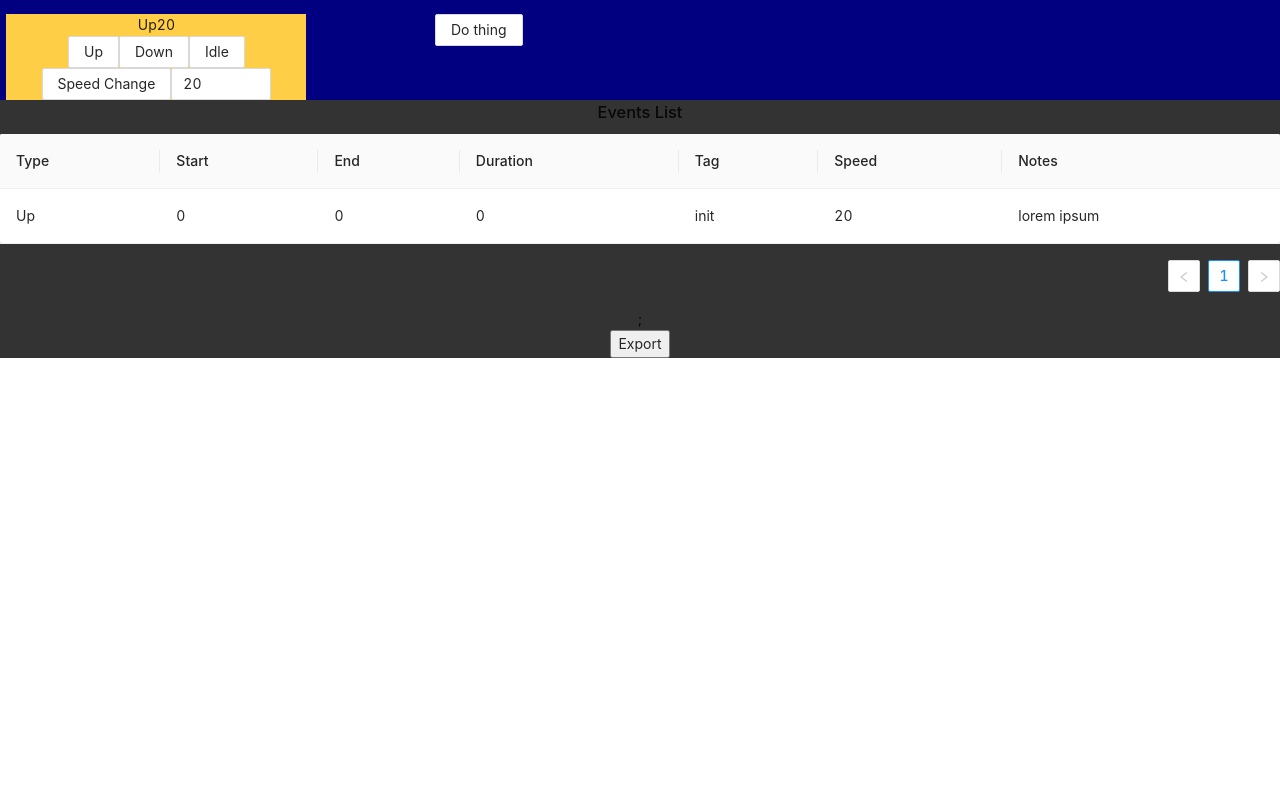
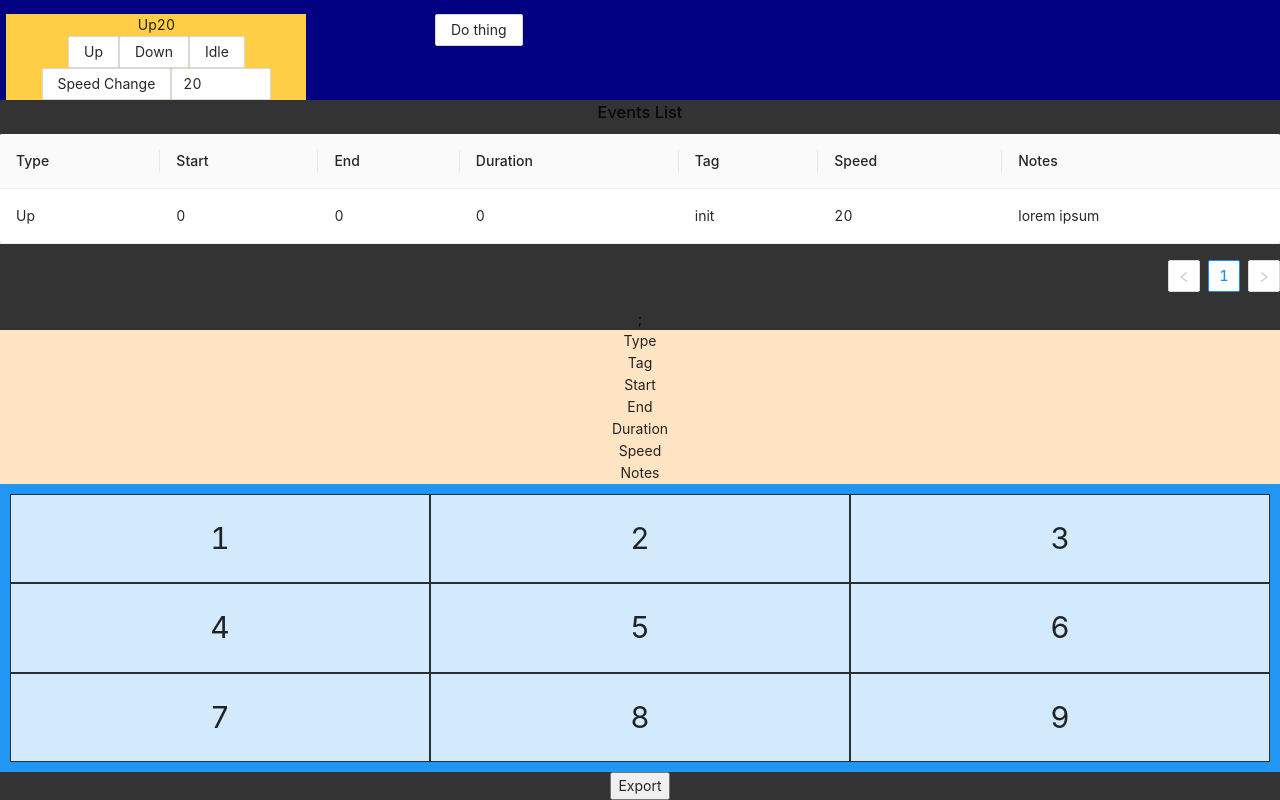
Before and after one commit to JoshW-dev/line-study-app, a React (Create React App) app in the folder client/: page / in a window 1280 px wide. Shown: the part 488-1288 px from the top of the page. Before the commit the page ends 846 px from the top, so only its background shows below. Built offline with nearby package versions, Linux system fonts and the light colour scheme.

Commit message:
experiment with events list table
ant design table is insufficient for editting events once added, create 7-columned row components instead with input fields

```diff
--- a/client/src/components/LineStudy/lineStudy.css
+++ b/client/src/components/LineStudy/lineStudy.css
@@ -8,7 +8,9 @@
     column-gap: 1.6em;
   }
   .line-study-component{
-    min-height: 10vh;
+
+    /* min-height: 10vh;
+     */
     min-width: 250px;
     background-color: #ffce47;
   }
--- a/client/src/components/LineStudy/lineStudy.jsx
+++ b/client/src/components/LineStudy/lineStudy.jsx
@@ -32,6 +32,10 @@ function LineStudy() {
     const [apiData, setApiData] = useState([{ userId: "test id", title: "test title" }])
     var onClickTags = () => {
         setTags([...tags, inputs.newTag]);
+        setInputs(prevState => ({
+            ...prevState,
+            newTag: ""
+        }))
     }
     const getTime = React.useRef(null)
 
@@ -42,7 +46,7 @@ function LineStudy() {
         let newEvent = {
             type: type,
             //get start time from lineStudyStartTime vs now (ms)
-            start: Date.now()-inputs.lineStudyStartTime,
+            start: Date.now() - inputs.lineStudyStartTime,
             //get end time and duration from previous event
             end: 0,
             duration: 0,
@@ -115,7 +119,6 @@ function LineStudy() {
                     {isActive ?
                         <Button onClick={endStudy}>End Line Study</Button> : null
                     }
-
                 </div>
                 <div className='line-study-component'>
                     <h3>Line Study Info</h3>
@@ -130,7 +133,6 @@ function LineStudy() {
                     <Input className="input" bordered={false} name="unitEndCount" placeholder="Unit End Count" onChange={updateInputState} />
                     <Input className="input" bordered={false} name="unitWaste" placeholder="Unit Waste" onChange={updateInputState} />
                 </div>
-
                 {/* event tag entry */}
                 <div className='line-study-component'>
                     <h3>Event Tags</h3>
@@ -138,8 +140,8 @@ function LineStudy() {
                     <Button onClick={onClickTags} type="primary">Add</Button>
                     {/* data list */}
                     <div className='data-list-wrapper'>
-                        {tags.map(function (d) {
-                            return (<li>{d}</li>)
+                        {tags.map(function (d, index) {
+                            return (<li key={index}>{d}</li>)
                         })}
                     </div>
                 </div>
@@ -155,15 +157,12 @@ function LineStudy() {
                         currentStatus={status}
                         addEvent={addEvent} />
                 </div>
-
                 <div>
                     <Button onClick={testFunction}>Do thing</Button>
                 </div>
-
             </div>
             <EventsTable events={events} />
             <Download apiData={apiData} inputs={inputs} fileName={fileName} />
-
         </div>
 
     )
--- a/client/src/components/StopWatch/StopWatch.css
+++ b/client/src/components/StopWatch/StopWatch.css
@@ -1,6 +1,6 @@
 .stop-watch{
     height: 50vh;
-    width: 23vw;
+    width: 100%;
     background-color: #0d0c1b;
     display: flex;
     flex-direction: column;
--- /dev/null
+++ b/client/src/components/eventsTable/eventsTable.css
@@ -0,0 +1,16 @@
+.grid-container {
+    display: grid;
+    grid-template-columns: auto auto auto;
+    background-color: #2196F3;
+    padding: 10px;
+  }
+  .grid-item {
+    background-color: rgba(255, 255, 255, 0.8);
+    border: 1px solid rgba(0, 0, 0, 0.8);
+    padding: 20px;
+    font-size: 30px;
+    text-align: center;
+  }
+  .table-row{
+      background-color: bisque;
+  }
--- a/client/src/components/eventsTable/eventsTable.jsx
+++ b/client/src/components/eventsTable/eventsTable.jsx
@@ -1,5 +1,7 @@
 import React, { useState } from "react";
+import './eventsTable.css'
 import { Table } from 'antd';
+
 function EventsTable(params) {
     const dataSource = params.events;
 
@@ -28,7 +30,7 @@ function EventsTable(params) {
             title: 'Tag',
             dataIndex: 'tag',
             key: 'tag',
-          },
+        },
         {
             title: 'Speed',
             dataIndex: 'speed',
@@ -38,13 +40,34 @@ function EventsTable(params) {
             title: 'Notes',
             dataIndex: 'notes',
             key: 'notes',
-          },
+        },
     ];
     return (
         <div >
             <h3>Events List</h3>
             <Table dataSource={dataSource} columns={columns} />;
 
+<div className="table-row">
+        <div>Type</div>
+        <div>Tag</div>
+        <div>Start</div>
+        <div>End</div>
+        <div>Duration</div>
+        <div>Speed</div>
+        <div>Notes</div>
+
+</div>
+            <div class="grid-container">
+                <div class="grid-item">1</div>
+                <div class="grid-item">2</div>
+                <div class="grid-item">3</div>
+                <div class="grid-item">4</div>
+                <div class="grid-item">5</div>
+                <div class="grid-item">6</div>
+                <div class="grid-item">7</div>
+                <div class="grid-item">8</div>
+                <div class="grid-item">9</div>
+            </div>
         </div>
     );
 }
```
Also changed, not shown: client/src/components/DataEntry/DataEntry.jsx (deleted, +0 -13 lines), client/src/components/DataEntry/DataEntry.css (deleted).
